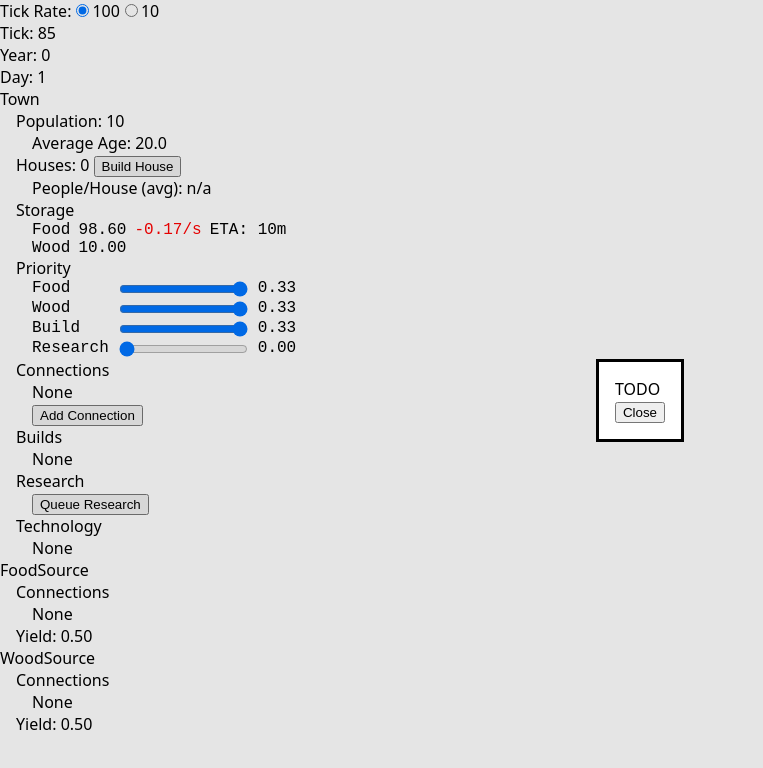
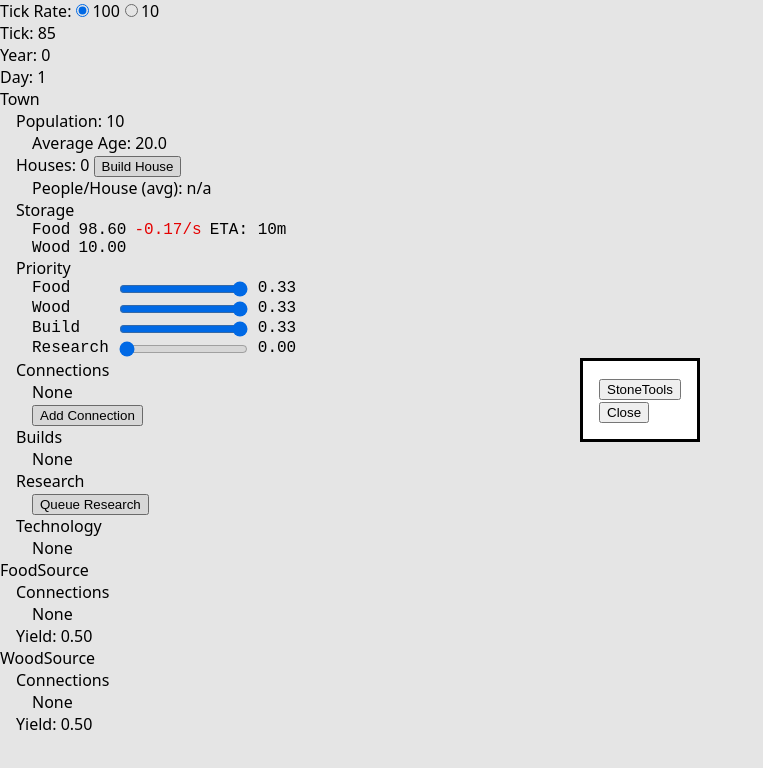
Before and after one commit to tylerschloesser/sim-v6, a React app in the folder packages/app/: page / in a window 1280 px wide. Both pictures are taken after a click on the button "Queue Research". Shown: the top 768 px of the page, without its empty margins (0-763 px from the left). Built offline with nearby package versions, Linux system fonts and the light colour scheme; the HTML template or start-up script is replaced by a standard one.

Commit message:
add queue research

```diff
--- a/packages/app/src/home.tsx
+++ b/packages/app/src/home.tsx
@@ -19,6 +19,7 @@ import {
   EntityId,
   EntityType,
   HouseBuild,
+  Technology,
   TownEntity,
   World,
 } from './types.js'
@@ -330,7 +331,7 @@ function ShowTownEntity({ entity }: ShowTownEntityProps) {
         <div>Research</div>
         <div className={styles.indent}>
           <div>
-            <QueueResearchButton />
+            <QueueResearchButton entity={entity} />
           </div>
         </div>
         <div>Technology</div>
@@ -343,7 +344,35 @@ function ShowTownEntity({ entity }: ShowTownEntityProps) {
   )
 }
 
-function QueueResearchButton() {
+function queueResearch(
+  draft: World,
+  entityId: EntityId,
+  technology: Technology,
+): void {
+  const entity = draft.entities[entityId]
+  invariant(entity?.type === EntityType.enum.Town)
+
+  invariant(!entity.technologies[technology])
+
+  invariant(
+    !entity.researchQueue.find(
+      (research) => research.technology === technology,
+    ),
+  )
+
+  entity.researchQueue.push({
+    technology,
+    progress: 0,
+  })
+}
+
+interface QueueResearchButtonProps {
+  entity: TownEntity
+}
+
+function QueueResearchButton({
+  entity,
+}: QueueResearchButtonProps) {
   const { world, setWorld } = useContext(AppContext)
   const dialog = useRef<HTMLDialogElement>(null)
   const onClick = useCallback(() => {
@@ -355,11 +384,40 @@ function QueueResearchButton() {
     dialog.current.close()
   }, [])
 
+  const available = Object.values(Technology.enum).filter(
+    (technology) => {
+      return (
+        !entity.technologies[technology] &&
+        !entity.researchQueue.find(
+          (research) => research.technology === technology,
+        )
+      )
+    },
+  )
+
   return (
     <>
       <button onClick={onClick}>Queue Research</button>
       <dialog ref={dialog}>
-        <div>TODO</div>
+        <div>
+          {available.map((technology) => (
+            <button
+              key={technology}
+              onClick={() => {
+                setWorld((draft) =>
+                  queueResearch(
+                    draft,
+                    entity.id,
+                    technology,
+                  ),
+                )
+                close()
+              }}
+            >
+              {technology}
+            </button>
+          ))}
+        </div>
         <div>
           <button onClick={close}>Close</button>
         </div>
```
